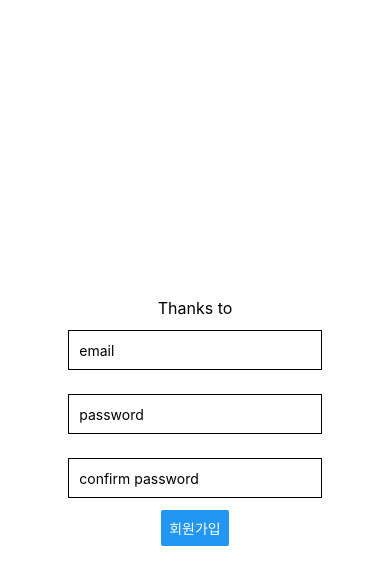
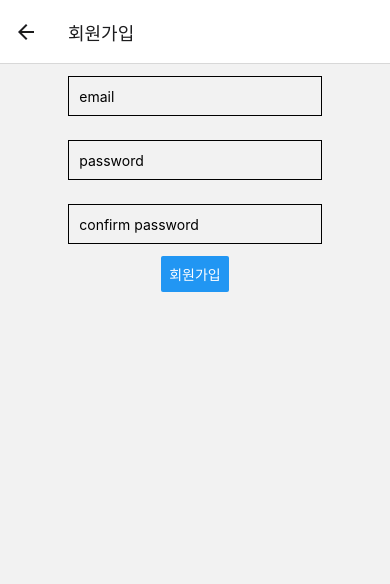
Before and after one commit to dahyun31x/thanksto, a React Native app: screen / in a window 390 px wide. Both pictures are taken after a click on the button "회원가입". Shown: the top 584 px of the page. Built offline with nearby package versions, Linux system fonts and the light colour scheme.

Commit message:
feat: stack view, navigator 추가

```diff
--- a/App.js
+++ b/App.js
@@ -4,15 +4,19 @@ import { StyleSheet, SafeAreaView, Text } from 'react-native';
 import LogInView from './components/LogInView';
 import SignUpView from './components/SignUpView';
 
+import { createNativeStackNavigator } from '@react-navigation/native-stack';
+import { NavigationContainer } from '@react-navigation/native';
+
+const Stack = createNativeStackNavigator();
+
 export default function App() {
-  const [view, setView] = React.useState('로그인');
-
   return (
-    <SafeAreaView style={styles.container}>
-      <Text style={styles.title}>Thanks to</Text>
-      { view === '로그인' && <LogInView setView={setView} /> }
-      { view === '회원가입' && <SignUpView setView={setView} /> }
-    </SafeAreaView>
+    <NavigationContainer>
+      <Stack.Navigator>
+        <Stack.Screen name="로그인" component={LogInView}/>
+        <Stack.Screen name="회원가입" component={SignUpView}/>
+      </Stack.Navigator>
+    </NavigationContainer>
   );
 }
 
--- a/components/LogInView.js
+++ b/components/LogInView.js
@@ -2,7 +2,7 @@
 import React from 'react'
 import { StyleSheet, TextInput, View, Button, Alert } from 'react-native';
 
-export default function LogInView({ setView }) {
+export default function LogInView({ navigation }) {
   const [email, onChangeEmail] = React.useState('');
   const [pw, onChangePw] = React.useState('');
 
@@ -23,10 +23,10 @@ export default function LogInView({ setView }) {
       <Button
         title="로그인"
         onPress={() => Alert.alert('로그인 버튼이 클릭되었습니다.')}
-      />
+        />
       <Button
         title="회원가입"
-        onPress={() => setView('회원가입')}
+        onPress={() => navigation.navigate('회원가입')}
       />
     </View>
   );
--- a/components/SignUpView.js
+++ b/components/SignUpView.js
@@ -1,10 +1,11 @@
-
 import React from 'react'
 import { StyleSheet, TextInput, View, Button, Alert } from 'react-native';
 
-export default function LogInView({ setView }) {
+export default function LogInView({ navigation }) {
   const [email, onChangeEmail] = React.useState('');
   const [pw, onChangePw] = React.useState('');
+  const [confimrPw, onChangeConfirmPw] = React.useState('');
+
 
   return (
     <View style={styles.container}>
@@ -22,13 +23,13 @@ export default function LogInView({ setView }) {
       />
       <TextInput
         style={styles.input}
-        onChangeText={onChangePw}
-        value={pw}
+        onChangeText={onChangeConfirmPw}
+        value={confimrPw}
         placeholder={"confirm password"}
       />
       <Button
         title="회원가입"
-        onPress={() => Alert.alert('회원가입이 완료되었습니다.')}
+        onPress={() => Alert.alert('로그인 버튼이 클릭되었습니다.')}
       />
     </View>
   );
```
